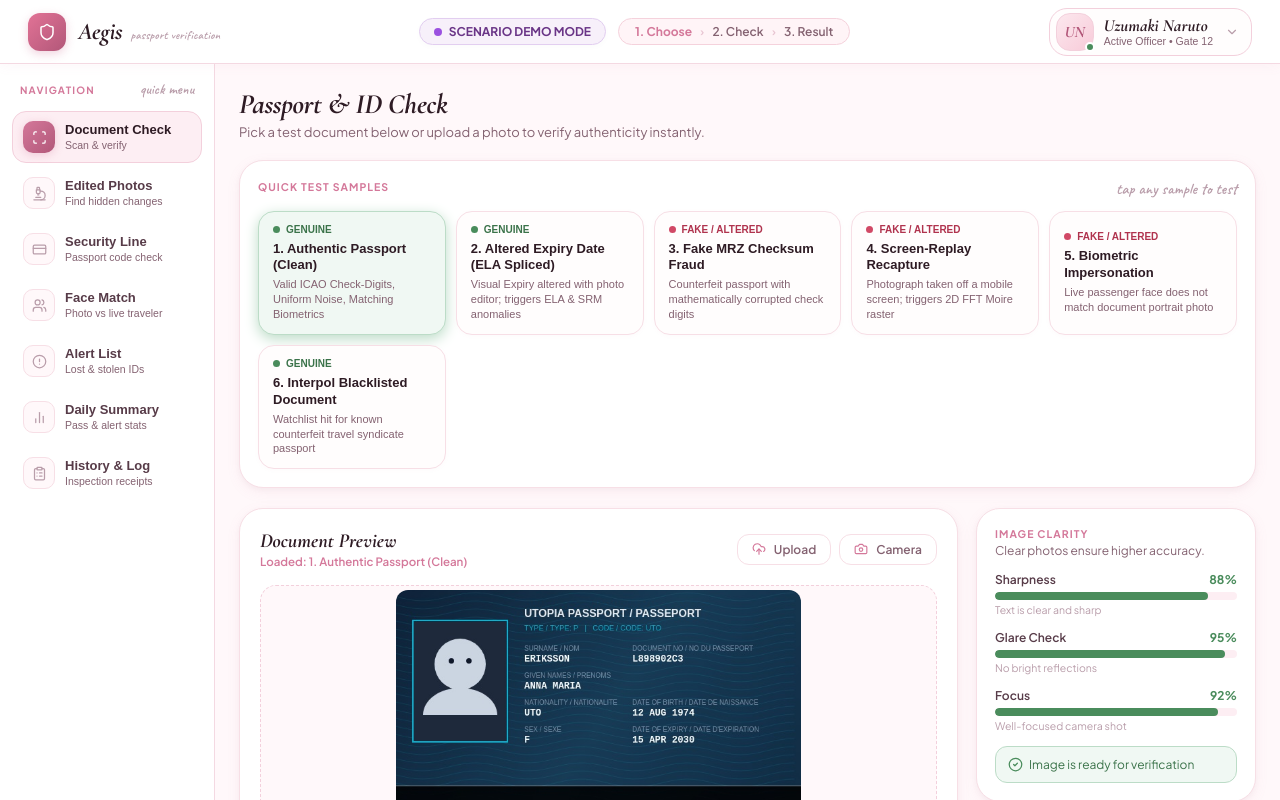
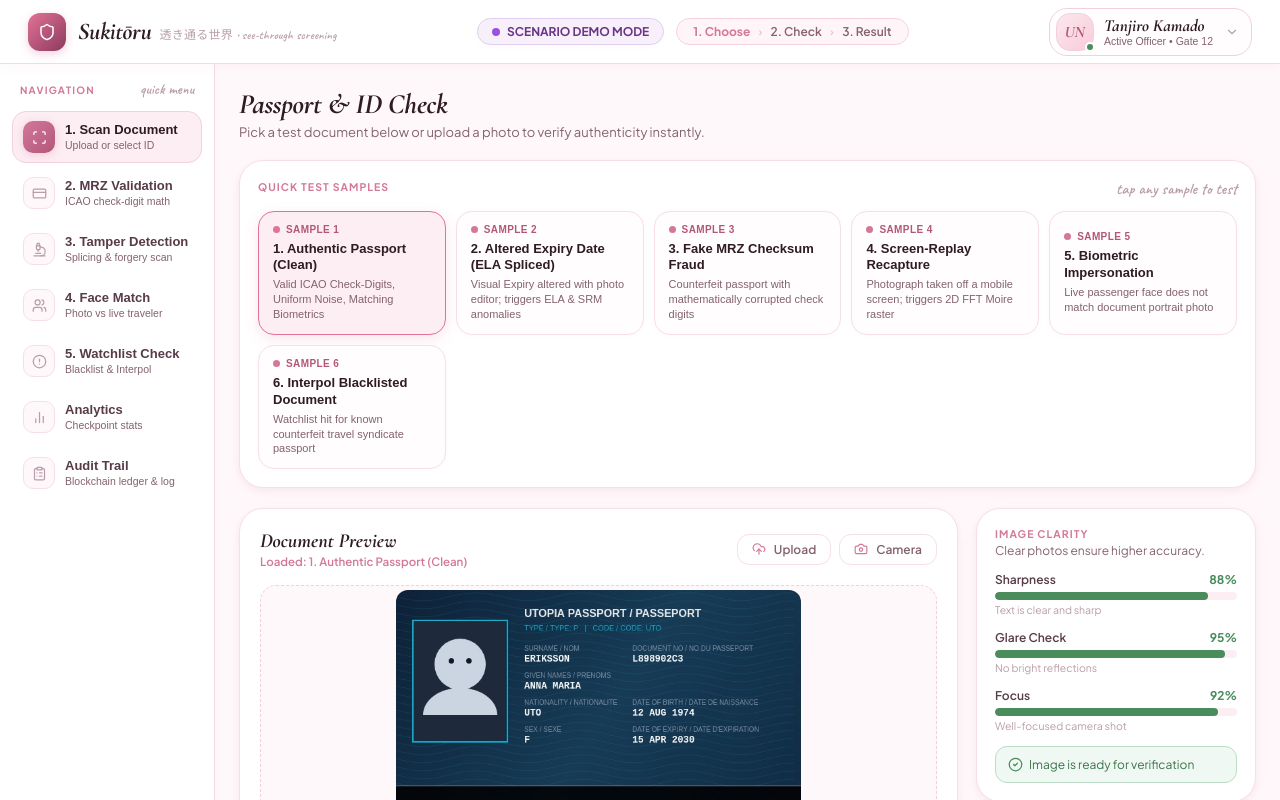
Before and after one commit to Khushi281300/AI-Based-Fake-Identity-Document-Screening-System, a React (Vite) app in the folder frontend/: page / in a window 1280 px wide. Shown: the top 800 px of the page. Built offline with nearby package versions, Linux system fonts and the light colour scheme; no server answers; a web font is replaced by a local one.

Commit message:
feat: rebrand to Sukitōru, sequential sidebar steps, and neutralize sample badges

```diff
--- a/frontend/src/components/capture/DocumentScanner.jsx
+++ b/frontend/src/components/capture/DocumentScanner.jsx
@@ -85,30 +85,29 @@ export default function DocumentScanner({ documentImage, onDocumentChange, onRun
         </div>
 
         <div style={{ display: 'grid', gridTemplateColumns: 'repeat(auto-fill, minmax(160px, 1fr))', gap: 10 }}>
-          {PRESET_SCENARIOS.map(scenario => {
-            const theme = SCENARIO_THEMES[scenario.expectedVerdict] || SCENARIO_THEMES['VERIFIED'];
+          {PRESET_SCENARIOS.map((scenario, index) => {
             const active = currentScenario?.id === scenario.id;
             return (
               <button
                 key={scenario.id}
                 onClick={() => onDocumentChange(scenario.documentImage, scenario)}
                 style={{
-                  background: active ? theme.bg : '#FFFDFD',
-                  border: `1.5px solid ${active ? theme.border : '#F7DFE6'}`,
+                  background: active ? '#FDEEF3' : '#FFFDFD',
+                  border: `1.5px solid ${active ? '#E27396' : '#F7DFE6'}`,
                   borderRadius: 16,
                   padding: '12px 14px',
                   cursor: 'pointer',
                   textAlign: 'left',
                   transition: 'all 0.18s ease',
-                  boxShadow: active ? `0 4px 14px ${theme.border}` : '0 1px 4px rgba(212,120,154,0.04)',
+                  boxShadow: active ? '0 4px 14px rgba(226,115,150,0.18)' : '0 1px 4px rgba(212,120,154,0.04)',
                 }}
                 onMouseEnter={e => { if (!active) e.currentTarget.style.background = '#FFF4F7'; }}
                 onMouseLeave={e => { if (!active) e.currentTarget.style.background = '#FFFDFD'; }}
               >
                 <div style={{ display: 'flex', alignItems: 'center', gap: 6, marginBottom: 6 }}>
-                  <span style={{ width: 7, height: 7, borderRadius: '50%', background: theme.dot, flexShrink: 0 }} />
-                  <span style={{ fontSize: 10, fontWeight: 700, color: theme.text, textTransform: 'uppercase' }}>
-                    {theme.badge}
+                  <span style={{ width: 7, height: 7, borderRadius: '50%', background: active ? '#E27396' : '#D4789A', flexShrink: 0 }} />
+                  <span style={{ fontSize: 10, fontWeight: 700, color: '#B25779', textTransform: 'uppercase', letterSpacing: '0.04em' }}>
+                    Sample {index + 1}
                   </span>
                 </div>
                 <div style={{
--- a/frontend/src/components/layout/Navbar.jsx
+++ b/frontend/src/components/layout/Navbar.jsx
@@ -3,7 +3,7 @@ import { Shield, ChevronDown, Check, Sparkles, User, LogOut } from 'lucide-react
 
 export default function Navbar({ engineMode = 'LIVE_BACKEND', backendUrl = '' }) {
   const [showProfileMenu, setShowProfileMenu] = useState(false);
-  const [officerName, setOfficerName] = useState('Uzumaki Naruto');
+  const [officerName, setOfficerName] = useState('Tanjiro Kamado');
   const [isOnline, setIsOnline] = useState(true);
 
   return (
@@ -25,7 +25,7 @@ export default function Navbar({ engineMode = 'LIVE_BACKEND', backendUrl = '' })
       <div style={{ display: 'flex', alignItems: 'center', gap: 12 }}>
         <div style={{
           width: 38, height: 38, borderRadius: 12,
-          background: 'linear-gradient(135deg, #E27396, #B25779)',
+          background: 'linear-gradient(135deg, #E27396, #8C3A5E)',
           display: 'flex', alignItems: 'center', justifyContent: 'center',
           boxShadow: '0 3px 10px rgba(212,120,154,0.32)',
           flexShrink: 0,
@@ -41,7 +41,7 @@ export default function Navbar({ engineMode = 'LIVE_BACKEND', backendUrl = '' })
             color: '#2E1B24',
             letterSpacing: '-0.01em',
           }}>
-            Aegis
+            Sukitōru
           </span>
           <span style={{
             fontSize: 12,
@@ -51,7 +51,7 @@ export default function Navbar({ engineMode = 'LIVE_BACKEND', backendUrl = '' })
             fontFamily: '"Caveat", cursive',
             letterSpacing: '0.02em',
           }}>
-            passport verification
+            透き通る世界 • see-through screening
           </span>
         </div>
       </div>
@@ -187,7 +187,7 @@ export default function Navbar({ engineMode = 'LIVE_BACKEND', backendUrl = '' })
                 {officerName}
               </div>
               <div style={{ fontSize: 11, color: '#846271', marginTop: 2 }}>
-                Officer ID: #KONOHA-742
+                Officer ID: #HASHIRA-01 • Corps Division
               </div>
             </div>
 
--- a/frontend/src/components/layout/Sidebar.jsx
+++ b/frontend/src/components/layout/Sidebar.jsx
@@ -2,13 +2,13 @@ import React from 'react';
 import { Scan, Microscope, CreditCard, Users, AlertCircle, BarChart2, ClipboardList } from 'lucide-react';
 
 const TABS = [
-  { id: 'scanner',    label: 'Document Check',    sub: 'Scan & verify',         Icon: Scan },
-  { id: 'forensics',  label: 'Edited Photos',     sub: 'Find hidden changes',   Icon: Microscope },
-  { id: 'mrz',        label: 'Security Line',     sub: 'Passport code check',   Icon: CreditCard },
-  { id: 'biometrics', label: 'Face Match',        sub: 'Photo vs live traveler',Icon: Users },
-  { id: 'watchlist',  label: 'Alert List',        sub: 'Lost & stolen IDs',     Icon: AlertCircle },
-  { id: 'analytics',  label: 'Daily Summary',     sub: 'Pass & alert stats',    Icon: BarChart2 },
-  { id: 'audit',      label: 'History & Log',     sub: 'Inspection receipts',   Icon: ClipboardList },
+  { id: 'scanner',    label: '1. Scan Document',   sub: 'Upload or select ID',      Icon: Scan },
+  { id: 'mrz',        label: '2. MRZ Validation',  sub: 'ICAO check-digit math',    Icon: CreditCard },
+  { id: 'forensics',  label: '3. Tamper Detection',sub: 'Splicing & forgery scan',  Icon: Microscope },
+  { id: 'biometrics', label: '4. Face Match',      sub: 'Photo vs live traveler',   Icon: Users },
+  { id: 'watchlist',  label: '5. Watchlist Check', sub: 'Blacklist & Interpol',     Icon: AlertCircle },
+  { id: 'analytics',  label: 'Analytics',          sub: 'Checkpoint stats',         Icon: BarChart2 },
+  { id: 'audit',      label: 'Audit Trail',        sub: 'Blockchain ledger & log',  Icon: ClipboardList },
 ];
 
 export default function Sidebar({ activeTab, onSelectTab }) {
```
Also changed, not shown: frontend/index.html (+2 -2 lines).
